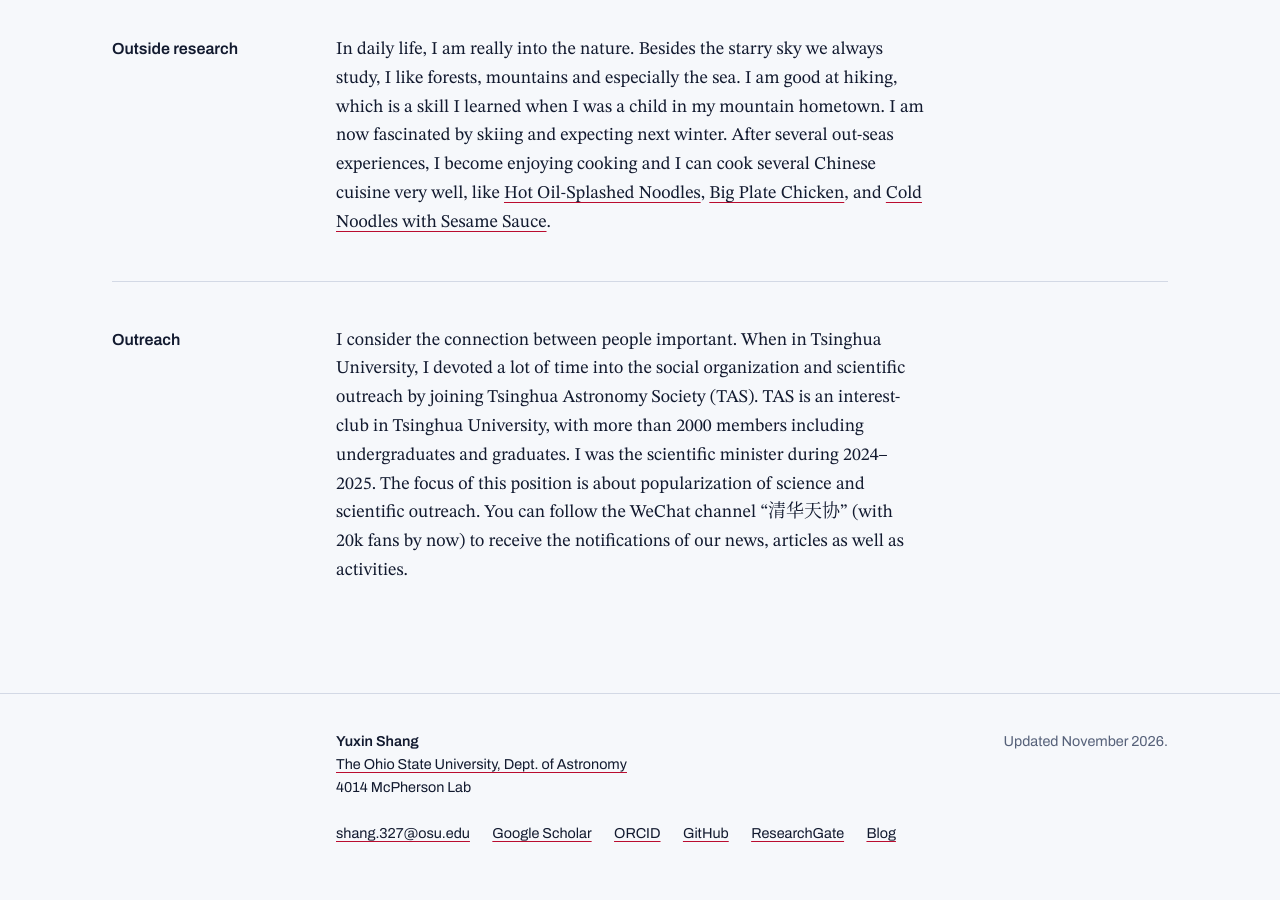
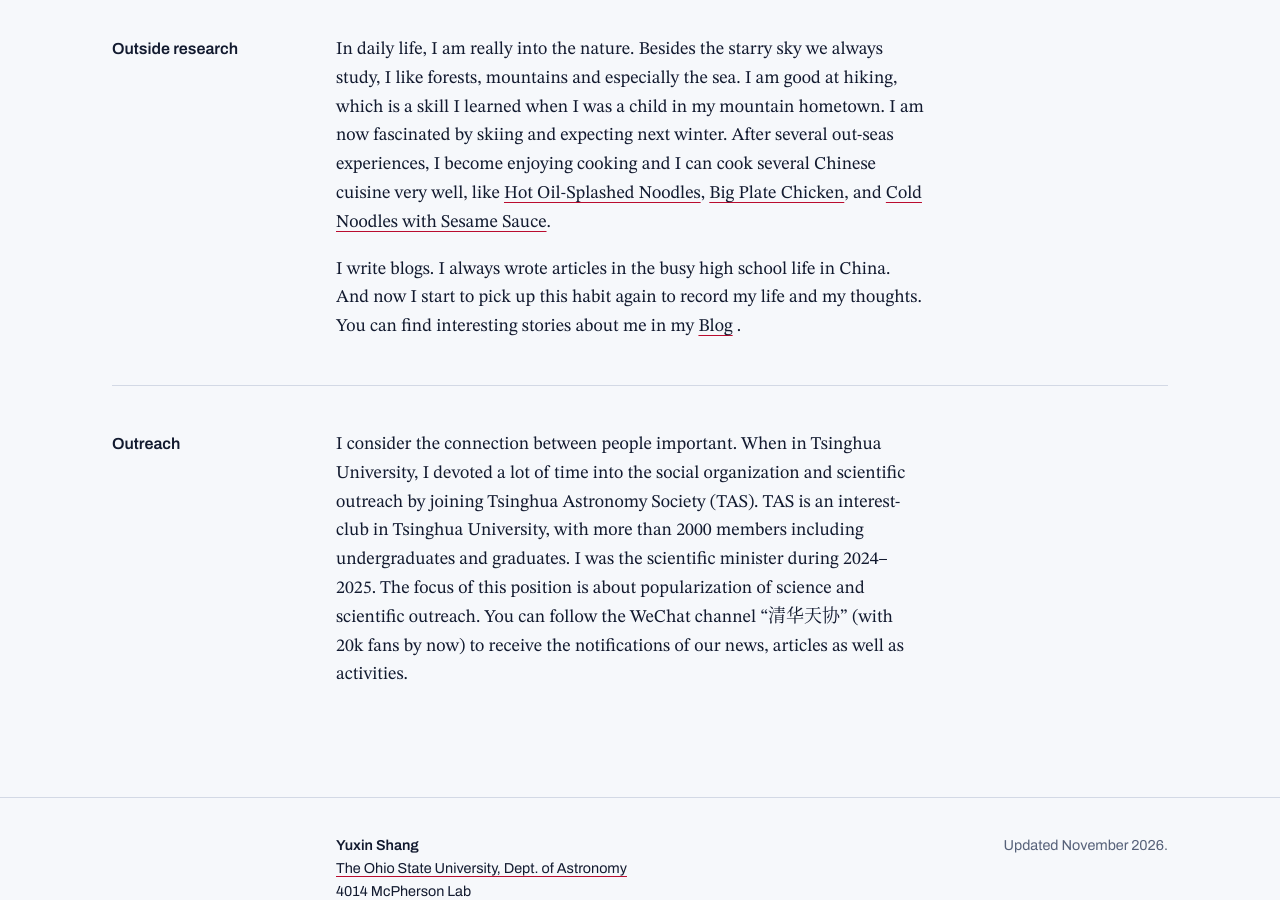
Before and after one commit to YuxinShang-thu/YuxinShang-thu.github.io, a Jekyll site: the page built from _pages/about.md, in a window 1280 px wide and 900 px high, scrolled down 2714 px. Built offline with Jekyll 4.4.1, drawn with Linux system fonts in a browser that asks for light colours.

Commit message:
Update the introduction

```diff
--- a/_pages/about.md
+++ b/_pages/about.md
@@ -61,6 +61,8 @@ My first first-author paper on microlensing has been [published](https://iopscie
 
 In daily life, I am really into the nature. Besides the starry sky we always study, I like forests, mountains and especially the sea. I am good at hiking, which is a skill I learned when I was a child in my mountain hometown. I am now fascinated by skiing and expecting next winter. After several out-seas experiences, I become enjoying cooking and I can cook several Chinese cuisine very well, like [Hot Oil-Splashed Noodles](https://tastecooking.com/recipes/hot-oil-seared-biang-biang-noodles/), [Big Plate Chicken](https://en.wikipedia.org/wiki/Dapanji), and [Cold Noodles with Sesame Sauce](https://www.thekitchn.com/sesame-noodles-recipe-23281160).
 
+I write blogs. I always wrote articles in the busy high school life in China. And now I start to pick up this habit again to record my life and my thoughts. You can find interesting stories about me in my [Blog](https://outputasinterest.blogspot.com/) .
+
 </div>
 </section>
 
```
